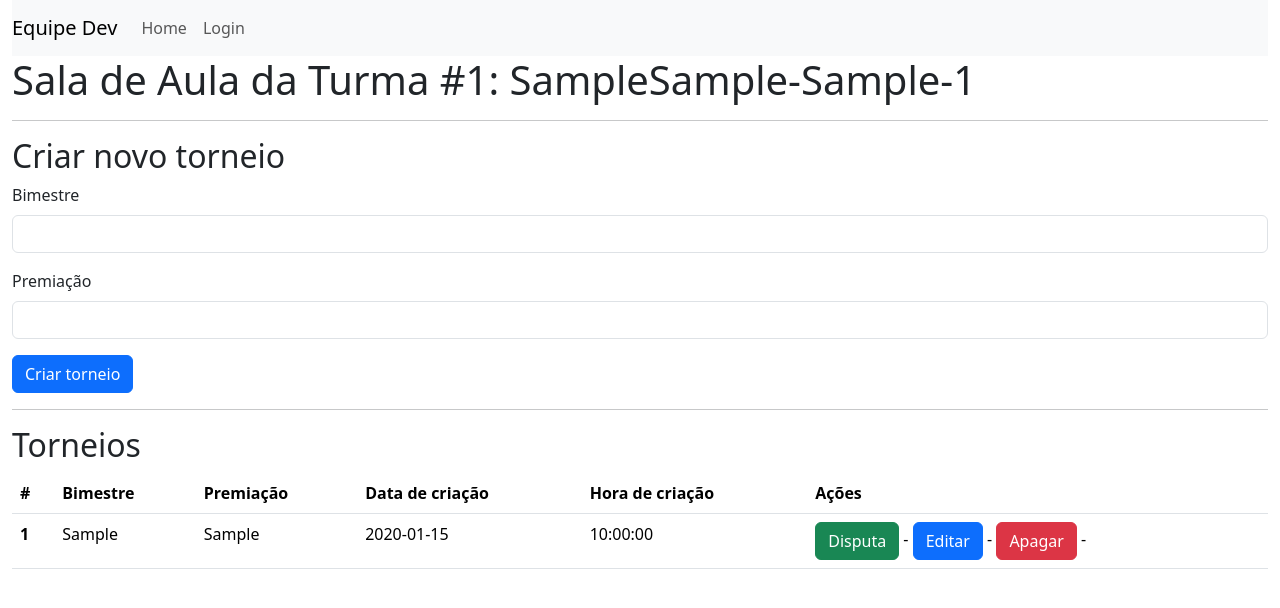
After one commit to kizumba/escolaativa, a Flask app: page /sala_aula/1 in a window 1280 px wide. The commit adds this page. Shown: the top 608 px of the page. Run offline with Flask 3, Linux system fonts and the light colour scheme; tables that the repository leaves empty hold one stand-in row (values such as "Sample post").

Commit message:
Página sala de aula criada, sem função

```diff
--- a/app.py
+++ b/app.py
@@ -1,10 +1,12 @@
-from datetime import datetime
+from datetime import *
 from flask import Flask, render_template, request, redirect, url_for
 from flask_login import LoginManager, login_user, login_required, logout_user, current_user
 from markupsafe import escape
 from db import db
 from models import *
 import hashlib
+
+from funcoes_bd import lista_equipes
 
 #=============================
 # CONFIGURAÇÕES DA APLICAÇÃO =
@@ -139,7 +141,41 @@ def tipo_usuario_editar(id):
 
         return redirect(url_for('tipos_usuarios'))
 
+#===============
+# SALA DE AULA =
+#===============
+@app.route('/sala_aula/<int:id>', methods=['GET','POST'])
+def sala_aula(id):
+    turma = Turma.query.get(id)
+    equipes = Equipe.query.filter_by(id_turma=turma.id)
+    torneios = Torneio.query.filter_by(id_turma=turma.id)
 
+    if request.method == 'GET':
+        return render_template('sala_aula.html', turma=turma, equipes=equipes, torneios=torneios)
+    elif request.method == 'POST':
+        bimestre = request.form['bimestre']
+        premiacao = request.form['premiacao']
+        data_criacao = date.today()
+        data_hora = datetime.now().time()
+        id_turma = turma.id
+
+        novo_torneio = Torneio(bimestre=bimestre, premiacao=premiacao, data_criacao=data_criacao, data_hora=data_hora, id_turma=id_turma)
+
+        db.session.add(novo_torneio)
+        db.session.commit()
+
+        return redirect(url_for('sala_aula', id=turma.id))
+
+@app.route('/disputas/<int:id>')
+def disputas(id):
+    torneio = Torneio.query.get(id)
+
+    equipes = torneio.disputa_equipes
+    for e in equipes:
+        print(e.nome)
+        print(e.lider)
+
+    return render_template('disputas.html', torneio=torneio, equipes=equipes)
 
 #=========================
 # REGISTRAR NOVO USUARIO =
--- a/funcoes_bd.py
+++ b/funcoes_bd.py
@@ -28,3 +28,5 @@ def novo_ensino(professor, turma):
 def consultar_ensino():
     ensinam = db.session.execute(db.select(ensina)).all()
     return ensinam
+
+lista_equipes = ('Hashtag', 'Underline', 'Web', 'Share', 'Byte')
--- a/templates/base.html
+++ b/templates/base.html
@@ -24,11 +24,11 @@
           <li class="nav-item active">
             <a class="nav-link" href="{{url_for('index')}}">Home
               {% if current_user.is_authenticated %}
-              <span class="sr-only">({{current_user.nome}})</span>
+              <span class="sr-only">({{current_user.nome}} - {{current_user.tipo_usuario.nome}})</span>
               {% endif %}
             </a>
           </li>
-          {% if current_user.is_authenticated and current_user.id_tipo_usuario == 1 %}
+          {% if current_user.is_authenticated and current_user.tipo_usuario.nome == 'Administrador' %}
           <li class="nav-item">
             <a class="nav-link" href="{{url_for('tipos_usuarios')}}">Tipos de Usuários</a>
           </li>
@@ -36,7 +36,7 @@
             <a class="nav-link" href="{{url_for('registrar')}}">Usuários</a>
           </li>
           {% endif %}
-          {% if current_user.is_authenticated and current_user.id_tipo_usuario == 2 %}
+          {% if current_user.is_authenticated and current_user.tipo_usuario.nome == 'Professor' %}
           <li class="nav-item">
             <a class="nav-link" href="{{url_for('turmas')}}">Turmas</a>
           </li>
--- /dev/null
+++ b/templates/sala_aula.html
@@ -0,0 +1,51 @@
+{% extends 'base.html' %}
+
+{% block conteudo %}
+
+<h1>Sala de Aula da Turma #{{turma.id}}: {{turma.grau}}{{turma.serie}}-{{turma.periodo}}-{{turma.ano}}</h1>
+<hr>
+<h2>Criar novo torneio</h2>
+<form method="post" action="">
+    <div class="mb-3">
+        <label class="form-label">Bimestre</label>
+        <input class="form-control" type="text" name="bimestre" required>
+    </div>
+    <div class="mb-3">
+        <label class="form-label">Premiação</label>
+        <input class="form-control" type="text" name="premiacao" required>
+    </div>
+    <button type="submit" class="btn btn-primary">Criar torneio</button>
+
+</form>
+<hr>
+<h2>Torneios</h2>
+<table class="table">
+    <thead>
+        <tr>
+            <th scope="col">#</th>
+            <th scope="col">Bimestre</th>
+            <th scope="col">Premiação</th>
+            <th scope="col">Data de criação</th>
+            <th scope="col">Hora de criação</th>
+            <th scope="col">Ações</th>
+        </tr>
+    </thead>
+    <tbody>
+        {% for t in torneios %}
+        <tr>
+            <th scope="row">{{t.id}}</th>
+            <td>{{t.bimestre}}</td>
+            <td>{{t.premiacao}}</td>
+            <td>{{t.data_criacao}}</td>
+            <td>{{t.data_hora}}</td>
+            <td>
+                <a href="{{url_for('disputas', id=t.id)}}" class="btn btn-success">Disputa</a> -
+                <a href="#" class="btn btn-primary">Editar</a> -
+                <a href="#" class="btn btn-danger">Apagar</a> -
+            </td>
+        </tr>
+        {% endfor %}
+    </tbody>
+</table>
+
+{% endblock %}
--- a/templates/turmas.html
+++ b/templates/turmas.html
@@ -57,7 +57,8 @@
             <td>{{turma.ano}}</td>
             <td>{{turma.grau}}{{turma.serie}}-{{turma.periodo}}-{{turma.ano}}</td>
             <td><a href="{{ url_for('turma_editar', id=turma.id) }}" class="btn btn-primary">Editar</a> -
-                <a href="{{ url_for('turma_apagar', id=turma.id) }}" class="btn btn-danger">Apagar</a>
+                <a href="{{ url_for('turma_apagar', id=turma.id) }}" class="btn btn-danger">Apagar</a> -
+                <a href="{{url_for('sala_aula', id=turma.id)}}" class="btn btn-success">Sala de Aula</a>
             </td>
         </tr>
         {% endfor %}
```
Also changed, not shown: models.py (+0 -10 lines), templates/disputas.html (added, +12 -0 lines).
